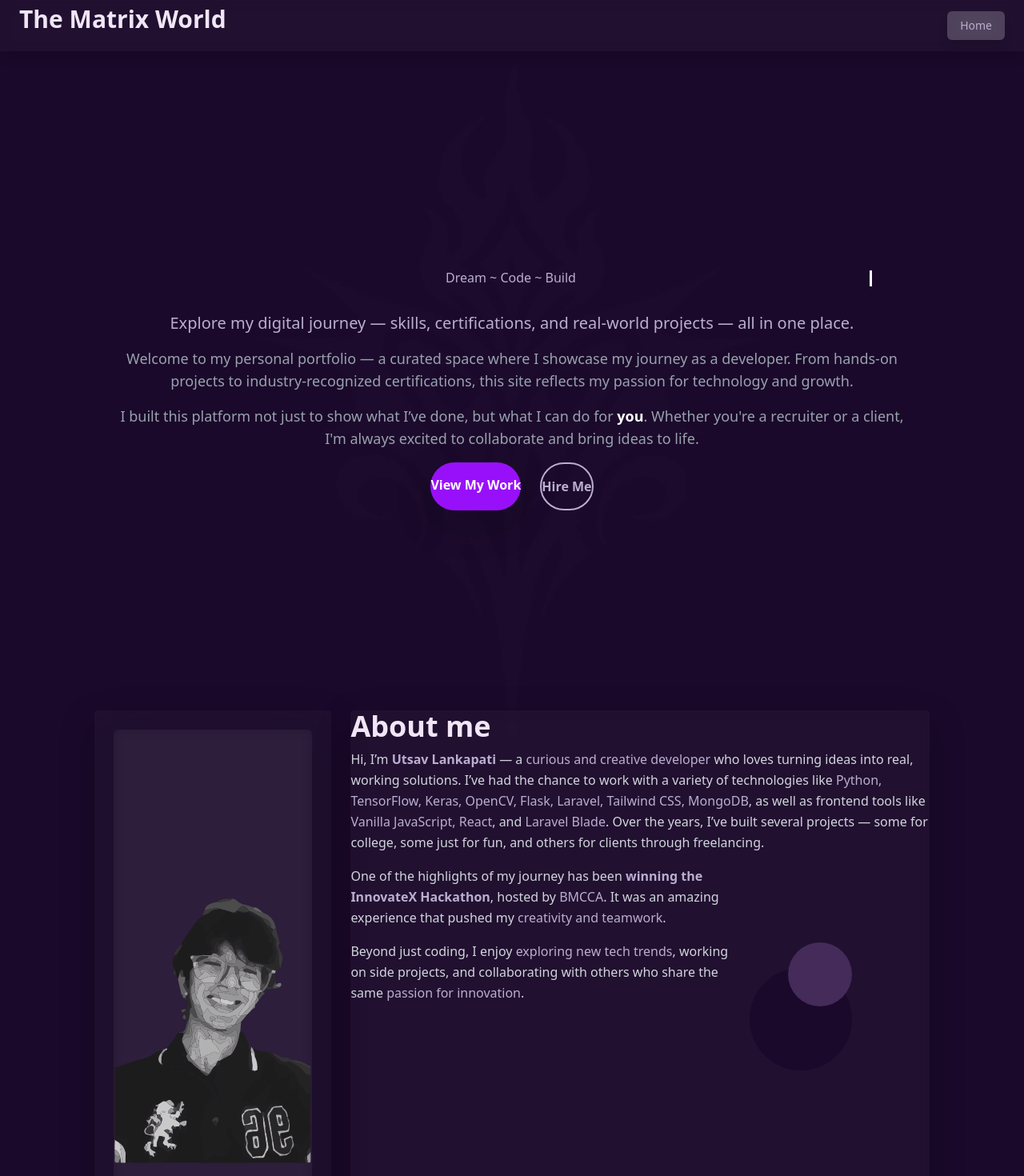
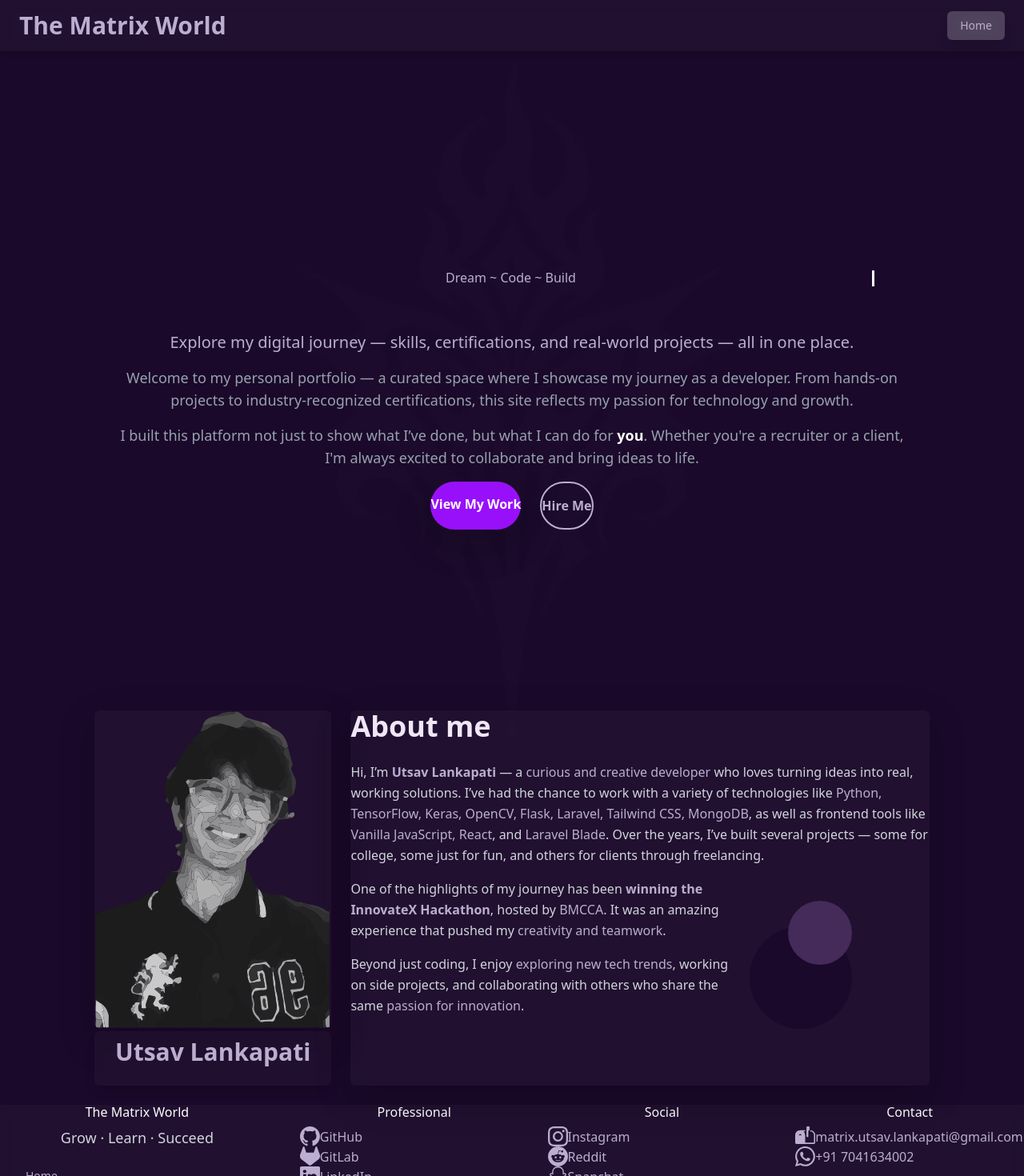
Before and after one commit to Matrixxboy/portfolio-react, a React (Vite) app in the folder frontend/: page / in a window 1280 px wide. Shown: the top 1470 px of the page at 80% size. Built offline with nearby package versions, Linux system fonts and the light colour scheme.

Commit message:
make it responsive

```diff
--- a/frontend/src/App.jsx
+++ b/frontend/src/App.jsx
@@ -1,5 +1,5 @@
 import { useEffect } from 'react';
-import { BrowserRouter as Router, Routes, Route, BrowserRouter } from 'react-router-dom';
+import { BrowserRouter as Router, Routes, Route } from 'react-router-dom';
 import { initParticleBackground } from './utils/particalbackground';
 
 import 'bootstrap/dist/css/bootstrap.min.css';
--- a/frontend/src/components/pages/homepage/Aboutme.jsx
+++ b/frontend/src/components/pages/homepage/Aboutme.jsx
@@ -1,20 +1,18 @@
 import React from "react";
-import { Link }from "react-router-dom"
+import { Link } from "react-router-dom";
 import profileImage from "../../../../public/utsav.svg"; // Update this path if needed
-import './landingpage.css'
-
 
 const Aboutme = () => {
   return (
     <div className="container px-4 py-8 md:px-10 md:py-12">
-      <div className="grid grid-cols-1 md:grid-cols-10 gap-6">
+      <div className="grid grid-cols-1 md:grid-cols-2 lg:grid-cols-10 gap-6">
 
         {/* Photo Box */}
-        <div className="md:col-span-3 glass-white rounded-sm p-4 shadow-lg">
-          <div className="grid grid-rows-7 gap-3 h-full">
+        <div className="lg:col-span-3 sm:col-span-2 rounded-md">
+          <div className="grid grid-rows-[auto_1fr_auto] gap-1 h-full">
 
             {/* Image */}
-            <div className="row-span-6 glass-white rounded flex justify-center items-center shadow-lg overflow-hidden">
+            <div className="row-span-2 glass-white rounded flex justify-center items-center shadow-lg overflow-hidden">
               <img
                 src={profileImage}
                 alt="Utsav Lankapati"
@@ -23,15 +21,15 @@ const Aboutme = () => {
             </div>
 
             {/* Name */}
-            <div className="row-span-1 glass-white rounded flex justify-center items-center text-center text-2xl md:text-3xl lg:text-4xl font-bold py-2">
+            <div className="row-span-1 glass-white rounded flex justify-center items-center text-center text-2xl md:text-3xl lg:text-2xl xl:text-3xl font-bold py-2">
               <p>Utsav Lankapati</p>
             </div>
           </div>
         </div>
 
         {/* Text + Circles */}
-        <div className="md:col-span-7 glass-white rounded-sm p-6 shadow-lg space-y-6 relative">
-          <p className="text-2xl md:text-4xl font-bold text-color-primary mb-2">About me</p>
+        <div className="lg:col-span-7 sm:col-span-2 glass-white rounded-md p-6 shadow-lg space-y-6 relative">
+          <p className="text-2xl md:text-3xl lg:text-4xl font-bold text-color-primary mb-4">About me</p>
 
           {/* First Paragraph */}
           <div>
@@ -48,8 +46,8 @@ const Aboutme = () => {
           </div>
 
           {/* Second & Third Paragraph */}
-          <div className="grid grid-cols-1 md:grid-cols-3 gap-4 items-start">
-            <div className="md:col-span-2 space-y-4">
+          <div className="grid grid-cols-1 md:grid-cols-1 lg:grid-cols-3 gap-4 items-start">
+            <div className="lg:col-span-2 space-y-4">
               <p className="text-sm md:text-base leading-relaxed text-gray-300">
                 One of the highlights of my journey has been
                 <span className="font-semibold" style={{ color: "#BBAED0" }}> winning the InnovateX Hackathon</span>, hosted by
@@ -67,9 +65,9 @@ const Aboutme = () => {
             </div>
 
             {/* Circles */}
-            <div className="relative w-full h-48 md:h-64">
-              <div className="absolute bottom-0 left-0 w-32 h-32 bg-color-primary rounded-full z-10"></div>
-              <div className="absolute bottom-20 left-12 w-20 h-20 bg-[#442B59] rounded-full z-20"></div>
+            <div className="relative w-full h-48 md:h-64 lg:h-auto">
+              <div className="absolute  top-15 bottom-0 left-0 w-24 h-24 md:w-32 md:h-32 bg-color-primary rounded-full z-10"></div>
+              <div className="absolute top-7 bottom-0 left-12 w-16 h-16 md:w-20 md:h-20 bg-[#442B59] rounded-full z-20"></div>
             </div>
           </div>
         </div>
--- a/frontend/src/components/pages/homepage/Landingpage.jsx
+++ b/frontend/src/components/pages/homepage/Landingpage.jsx
@@ -8,13 +8,13 @@ const Landingpage = ()=>{
 
 <div className="min-h-screen flex items-center justify-center bg-gradient-to-br">
     <div className="w-full text-center  rounded-2xl p-5 animate-fade-in">
-
-        {/* <!-- Typewriter Header --> */}
-        <div className="mx-auto text-center flex justify-center items-center px-4 py-6">
-    <h1 className="typewriter break-words text-xl sm:text-3xl md:text-4xl lg:text-5xl font-bold  leading-snug ">
+        <div className="w-full mx-auto text-center flex justify-center items-center px-2 py-4">
+            <h1 className="typewriter break-words font-bold  leading-snug ">
             Dream ~ Code ~ Build
           </h1>
         </div>
+
+        {/* <!-- Typewriter Header --> */}
 
 
 
--- /dev/null
+++ b/frontend/src/components/pages/homepage/aboutme.css
@@ -0,0 +1,243 @@
+/* Base styles (applied to all screen sizes) */
+.container {
+  max-width: 1200px; /* Adjust as needed */
+  margin-left: auto;
+  margin-right: auto;
+}
+
+.glass-white {
+  background-color: rgba(255, 255, 255, 0.8); /* Adjust opacity as needed */
+  backdrop-filter: blur(10px); /* Add blur effect if desired */
+}
+
+.text-color-primary {
+  color: #6C63FF; /* Example primary color */
+}
+
+.text-gray-300 {
+  color: #A0AEC0; /* Example gray color */
+}
+
+/* Small screens (up to md breakpoint) */
+@media (max-width: 767px) {
+  .grid {
+    display: grid;
+    grid-template-columns: 1fr; /* Single column layout */
+    gap: 24px;
+  }
+
+  .md\:px-10 {
+    padding-left: 16px;
+    padding-right: 16px;
+  }
+
+  .md\:py-12 {
+    padding-top: 24px;
+    padding-bottom: 24px;
+  }
+
+  .text-2xl {
+    font-size: 1.5rem;
+  }
+
+  .space-y-6 > * + * {
+    margin-top: 1.5rem;
+  }
+
+  .md\:text-3xl {
+    font-size: 1.875rem;
+  }
+
+  .text-sm {
+    font-size: 0.875rem;
+  }
+
+  .md\:text-base {
+    font-size: 1rem;
+  }
+
+  .relative div:first-child {
+    bottom: auto !important; /* Override inline style */
+    top: 0;
+    left: 0;
+    width: 60px;
+    height: 60px;
+  }
+
+  .relative div:nth-child(2) {
+    bottom: auto !important; /* Override inline style */
+    top: 16px;
+    left: 24px;
+    width: 48px;
+    height: 48px;
+  }
+
+  .md\:h-64 {
+    height: auto; /* Allow natural height */
+  }
+}
+
+/* Medium screens (from md breakpoint, 768px and up) */
+@media (min-width: 768px) and (max-width: 1023px) {
+  .grid {
+    grid-template-columns: repeat(2, 1fr); /* Two column layout */
+    gap: 32px;
+  }
+
+  .lg\:col-span-3 {
+    grid-column: span 2; /* Photo takes full width */
+  }
+
+  .lg\:col-span-7 {
+    grid-column: span 2; /* Text takes full width */
+  }
+
+  .md\:px-10 {
+    padding-left: 24px;
+    padding-right: 24px;
+  }
+
+  .md\:py-12 {
+    padding-top: 32px;
+    padding-bottom: 32px;
+  }
+
+  .text-2xl {
+    font-size: 1.75rem;
+  }
+
+  .space-y-6 > * + * {
+    margin-top: 2rem;
+  }
+
+  .md\:text-3xl {
+    font-size: 2.25rem;
+  }
+
+  .text-sm {
+    font-size: 0.9rem;
+  }
+
+  .md\:text-base {
+    font-size: 1.05rem;
+  }
+
+  .grid-rows-\[auto_1fr_auto\] {
+    grid-template-rows: auto 1fr auto;
+    gap: 8px;
+  }
+
+  .relative div:first-child {
+    bottom: 0;
+    left: 0;
+    width: 80px;
+    height: 80px;
+  }
+
+  .relative div:nth-child(2) {
+    bottom: 32px;
+    left: 32px;
+    width: 64px;
+    height: 64px;
+  }
+
+  .md\:h-64 {
+    height: 400px; /* Adjust as needed for medium screens */
+  }
+
+  .lg\:grid-cols-3 {
+    grid-template-columns: 1fr; /* Stack on medium screens */
+  }
+
+  .lg\:col-span-2 {
+    grid-column: 1;
+  }
+}
+
+/* Large screens (from lg breakpoint, 1024px and up) */
+@media (min-width: 1024px) {
+  .grid {
+    grid-template-columns: repeat(10, 1fr);
+    gap: 48px;
+  }
+
+  .lg\:col-span-3 {
+    grid-column: span 3;
+  }
+
+  .lg\:col-span-7 {
+    grid-column: span 7;
+  }
+
+  .md\:px-10 {
+    padding-left: 40px;
+    padding-right: 40px;
+  }
+
+  .md\:py-12 {
+    padding-top: 48px;
+    padding-bottom: 48px;
+  }
+
+  .text-2xl {
+    font-size: 1.75rem;
+  }
+
+  .space-y-6 > * + * {
+    margin-top: 2rem;
+  }
+
+  .md\:text-3xl {
+    font-size: 2.25rem;
+  }
+
+  .lg\:text-4xl {
+    font-size: 3rem;
+  }
+
+  .text-sm {
+    font-size: 0.9rem;
+  }
+
+  .md\:text-base {
+    font-size: 1rem;
+  }
+
+  .grid-rows-\[auto_1fr_auto\] {
+    grid-template-rows: auto 1fr auto;
+    gap: 12px;
+  }
+
+  .relative div:first-child {
+    bottom: 0;
+    left: 0;
+    width: 96px;
+    height: 96px;
+  }
+
+  .relative div:nth-child(2) {
+    bottom: 48px;
+    left: 48px;
+    width: 72px;
+    height: 72px;
+  }
+
+  .lg\:grid-cols-3 {
+    grid-template-columns: repeat(3, 1fr);
+  }
+
+  .lg\:h-auto {
+    height: auto;
+  }
+}
+
+/* Extra large screens (from xl breakpoint, 1280px and up) */
+@media (min-width: 1280px) {
+  .text-2xl {
+    font-size: 1.875rem;
+  }
+
+  .xl\:text-3xl {
+    font-size: 2.5rem;
+  }
+}
--- a/frontend/src/components/pages/homepage/landingpage.css
+++ b/frontend/src/components/pages/homepage/landingpage.css
@@ -1,4 +1,3 @@
-
 /* ========================= */
 /* ✨ Typewriter Animations  */
 /* ========================= */
@@ -11,6 +10,29 @@
   animation: typing 5s steps(40, end) 1s forwards, blink-caret 0.75s step-end infinite;
 }
 
+@media (min-width: 300px) {
+  h1 {
+    font-size: 1.2rem; /* Adjust font size for small devices */
+  }
+}
+@media (min-width: 400px) {
+  h1 {
+    font-size: 1.3rem; /* Adjust font size for small devices */
+  }
+}
+
+@media (min-width: 700px) {
+  h1 {
+    font-size: 2rem; /* Adjust font size for tablets */
+  }
+}
+
+@media (min-width: 1024px) {
+  h1 {
+    font-size: 3rem; /* Adjust font size for larger screens */
+  }
+}
+
 @keyframes typing {
   from { width: 0; }
   to { width: 100%; }
@@ -20,9 +42,6 @@
   0%, 100% { border-color: transparent; }
   50% { border-color: white; }
 }
-
-
-
 
 /* ============================== */
 /* ✨ Fade and Slide Animations   */
--- a/frontend/src/components/partials/Navbar.jsx
+++ b/frontend/src/components/partials/Navbar.jsx
@@ -1,41 +1,42 @@
 import React from "react";
+import { Link } from "react-router-dom";
 
-const Header = ()=>{
+const Header = () => {
   return (
-        <>
-        <div className="glass-white sticky top-0 z-50 w-full">
+    <header className="glass-white sticky top-0 z-50 w-full shadow-md">
       <div className="mx-auto max-w-7xl px-4 sm:px-6 lg:px-8">
         <div className="flex h-16 justify-between items-center">
-
-            {/* Logo  */}
-            <div className="flex-shrink-0 flex items-center ">
-                <p className="text-2xl sm:text-3xl font-bold text-color-primary ">The Matrix World</p>
+          {/* Logo */}
+          <div className="flex-shrink-0">
+            <Link to="/" className="text-2xl sm:text-3xl font-bold text-color-primary">
+              The Matrix World
+            </Link>
           </div>
 
-            {/* Desktop Menu  */}
-            <div className="hidden md:flex items-center gap-4">
-                <a href="/" className="glass-dark rounded-md px-3 py-2 text-sm font-medium text-color-primary hover:text-white">Home</a>
+          {/* Desktop Navigation */}
+          <nav className="hidden md:flex gap-4 items-center">
+            <Link
+              to="/"
+              className="glass-dark rounded-md px-3 py-2 text-sm font-medium text-color-primary hover:text-white"
+            >
+              Home
+            </Link>
+            {/* Add more links here if needed */}
+          </nav>
 
-                {/* Dark/Light Toggle  */}
-                 {/* <button type="button" className="glass-dark p-2 rounded-full text-gray-400 hover:text-white focus:outline-none focus:ring-2 focus:ring-white">
-
-                <svg id="moon-icon" xmlns="http://www.w3.org/2000/svg" className="h-6 w-6 dark:hidden" fill="none" viewBox="0 0 24 24" stroke="currentColor" stroke-width="1.5">
-                    <path stroke-linecap="round" stroke-linejoin="round" d="M21 12.79A9 9 0 1 1 11.21 3 7 7 0 0 0 21 12.79z" />
-                </svg>
-
-                <svg id="sun-icon" xmlns="http://www.w3.org/2000/svg" className="h-6 w-6 hidden dark:inline-block" fill="none" viewBox="0 0 24 24" stroke="currentColor" stroke-width="1.5">
-                    <path stroke-linecap="round" stroke-linejoin="round" d="M12 3v2m0 14v2m9-9h-2M5 12H3m15.364 6.364l-1.414-1.414M6.05 6.05l-1.414-1.414m12.728 0l-1.414 1.414M6.05 17.95l-1.414 1.414M12 8a4 4 0 1 0 0 8 4 4 0 0 0 0-8z" />
-                </svg>
-                </button>  */}
-            </div>
-            <div id="mobile-menu" className="md:hidden flex justify-center px-3 pb-2">
-        <a href="/" className= " glass-dark rounded-md px-3 py-2 text-sm font-medium text-color-primary hover:text-white">Home</a>
+          {/* Mobile Navigation */}
+          <nav className="md:hidden flex gap-2 items-center">
+            <Link
+              to="/"
+              className="glass-dark rounded-md px-3 py-2 text-sm font-medium text-color-primary hover:text-white"
+            >
+              Home
+            </Link>
+          </nav>
         </div>
       </div>
-        </div>
-        </div>
-        </>
+    </header>
   );
-}
+};
 
 export default Header;
--- a/frontend/src/index.css
+++ b/frontend/src/index.css
@@ -1,6 +1,4 @@
 @import "tailwindcss";
-@tailwind base;
-@tailwind components;
 @tailwind utilities;
 @import "tailwindcss/preflight";
 @import "tailwindcss/utilities";
```
Lines whose indentation alone changed are shown as unchanged.
